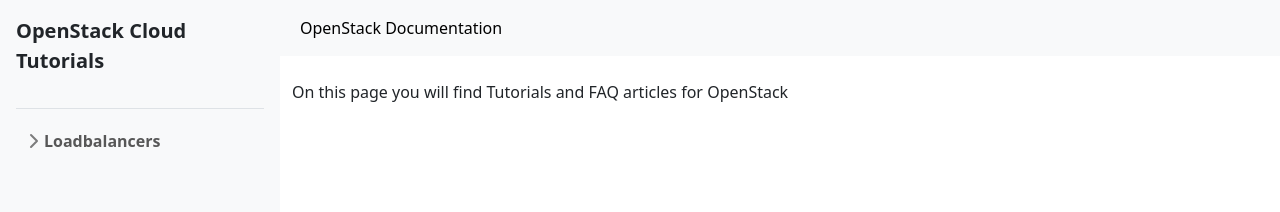
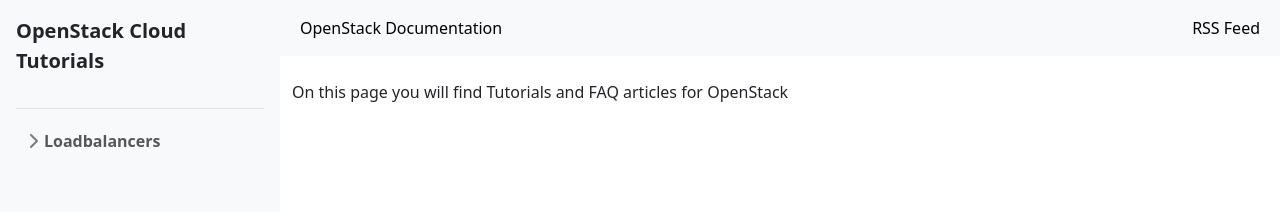
Before and after one commit to bkranendonk/OpenStack-Docs, a Jekyll site: the page built from index.md, in a window 1280 px wide. Shown: the top 212 px of the page. Built offline with Jekyll 4.4.1, drawn with Linux system fonts in a browser that asks for light colours.

Commit message:
Add RSS feed for update and Fix navbar width

```diff
--- a/_includes/navbar.html
+++ b/_includes/navbar.html
@@ -6,6 +6,11 @@
                     <a class="nav-link active" aria-current="page" href="https://docs.openstack.org/2023.1/">OpenStack Documentation</a>
                 </li>
             </ul>
+            <ul class="navbar-nav ml-auto mb-2 mb-lg-0">
+                <li class="nav-item">
+                    <a class="nav-link active" aria-current="page" href="/feed.xml">RSS Feed</a>
+                </li>
+            </ul>
         </div>
     </div>
 </nav>
--- a/css/styles.css
+++ b/css/styles.css
@@ -1,7 +1,7 @@
 @charset "UTF-8";
 
 .navbar {
-  width: 100vw; /* Adjust the width as needed */
+  width: calc(100vw - 280px);
 }
 
 .dropdown-toggle { outline: 0; }
```
